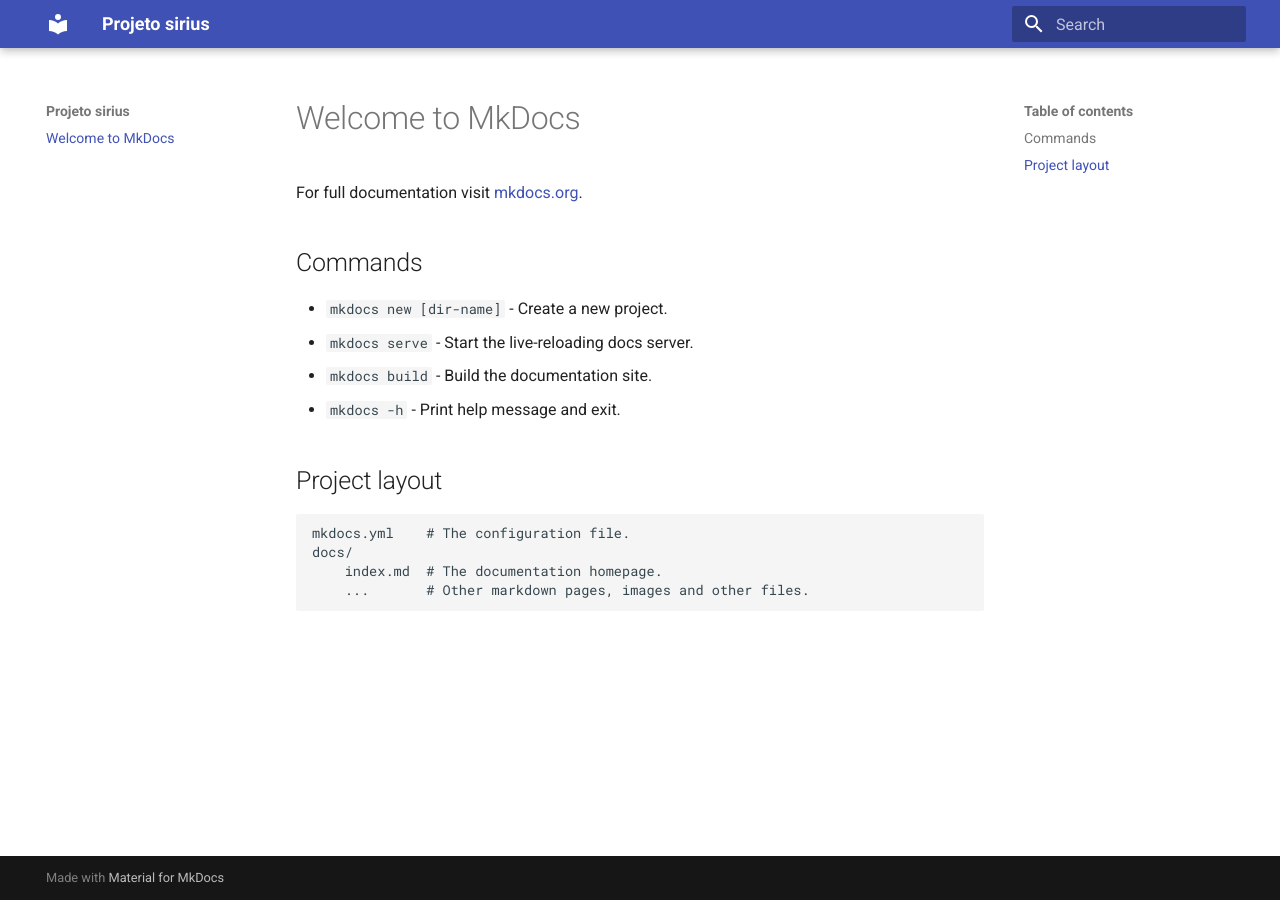
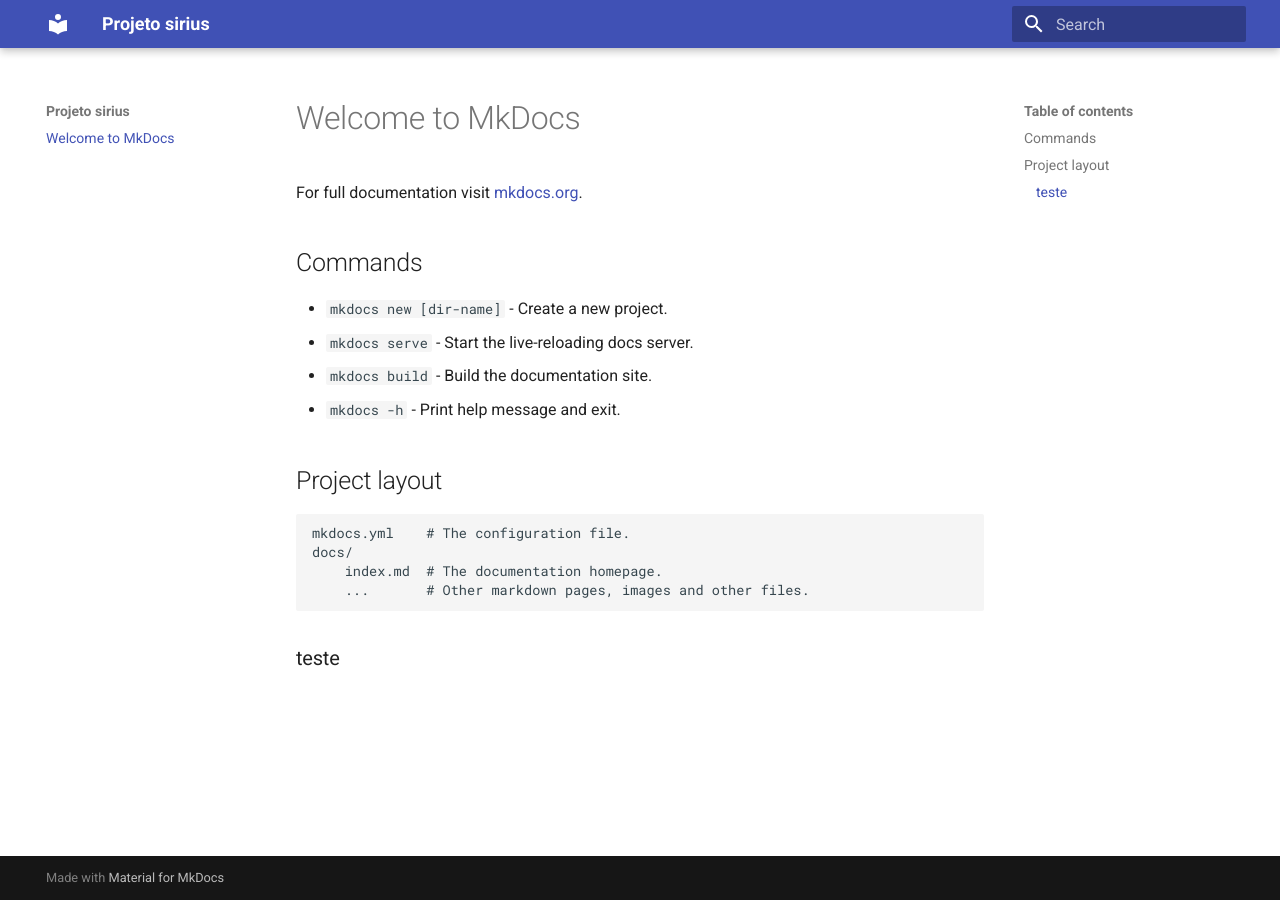
Before and after one commit to FGA0138-MDS-Ajax/2023-2-SIRIUS, an MkDocs documentation site: the page built from docs/index.md, in a window 1280 px wide. Built offline with MkDocs 1.6.1 and Material for MkDocs 9.7.7, drawn with Linux system fonts in a browser that asks for light colours.

Commit message:
Adiciona teste manual para verificar funcionamento de mkdocs

```diff
--- a/docs/index.md
+++ b/docs/index.md
@@ -15,3 +15,7 @@
     docs/
         index.md  # The documentation homepage.
         ...       # Other markdown pages, images and other files.
+
+
+
+### teste
```
